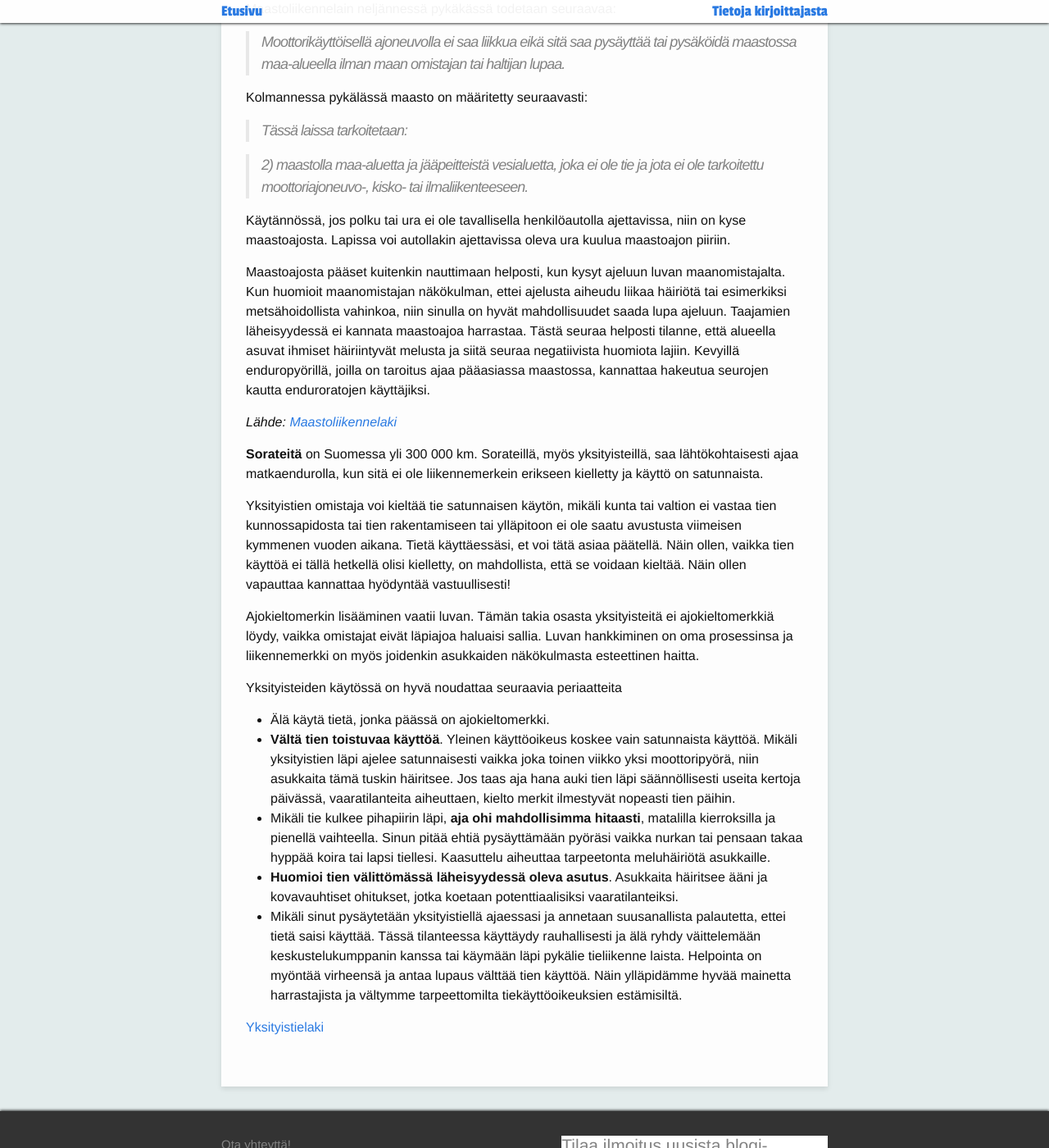
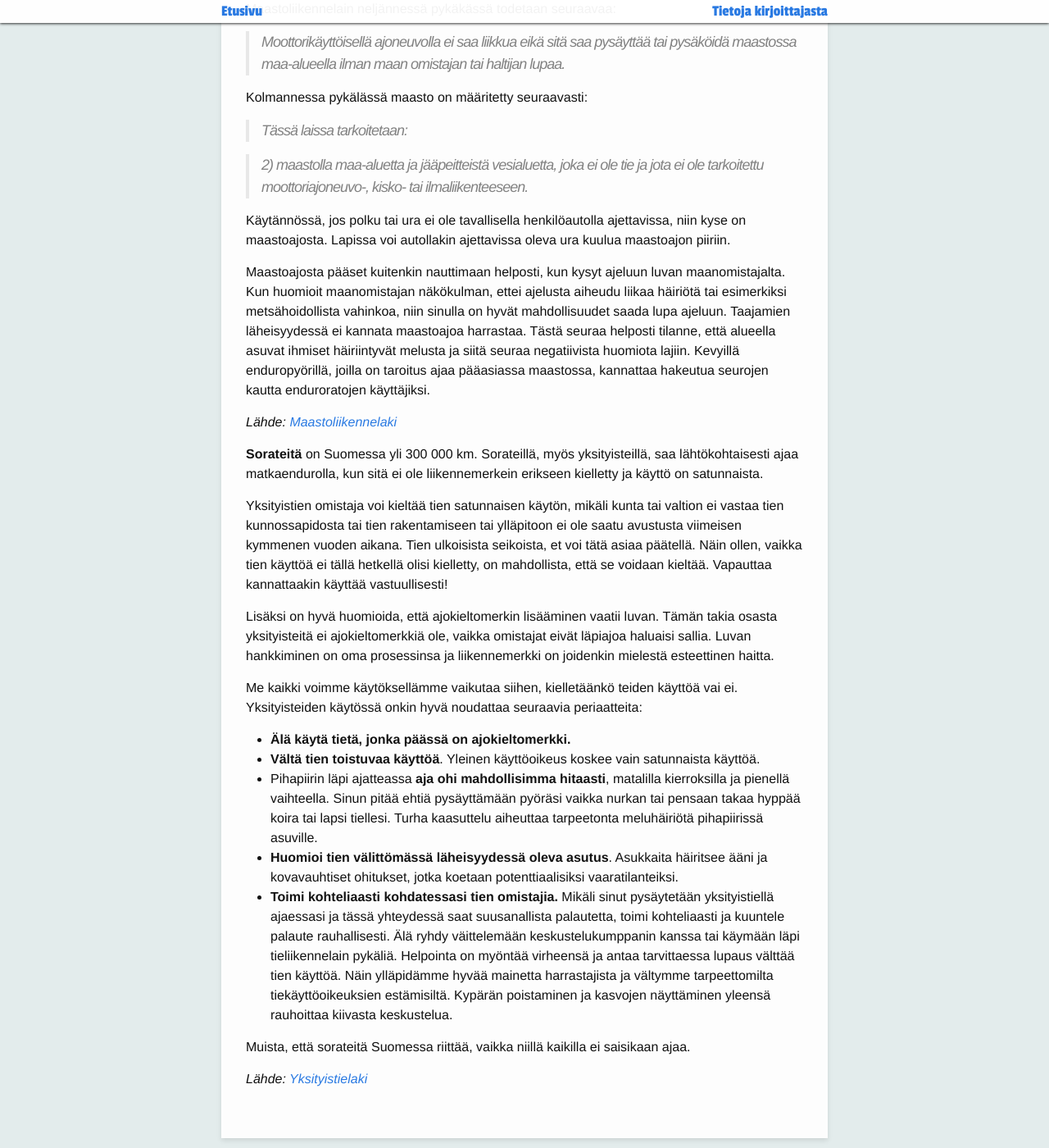
Before and after one commit to seikkailuendurolla/seikkailuendurolla.github.io, a Jekyll site: the page built from ohjeet.md, in a window 1280 px wide and 1400 px high, scrolled down 875 px. Shown: the whole window at 82% size. Built offline with Jekyll 4.4.1, drawn with Linux system fonts in a browser that asks for light colours; some web fonts are replaced; comment, search, counter and statistics services are not loaded.

Commit message:
Paremmin mutoiltu teksti

```diff
--- a/ohjeet.md
+++ b/ohjeet.md
@@ -27,7 +27,7 @@ Kolmannessa pykälässä maasto on määritetty seuraavasti:
 ja jota ei ole tarkoitettu moottoriajoneuvo-, kisko- tai ilmaliikenteeseen.
 
 Käytännössä, jos polku tai ura ei ole tavallisella henkilöautolla
-ajettavissa, niin on kyse maastoajosta. Lapissa voi autollakin
+ajettavissa, niin kyse on maastoajosta. Lapissa voi autollakin
 ajettavissa oleva ura kuulua maastoajon piiriin.
 
 Maastoajosta pääset kuitenkin nauttimaan helposti, kun kysyt ajeluun
@@ -49,42 +49,51 @@ Lähde:
 yksityisteillä, saa lähtökohtaisesti ajaa matkaendurolla, kun sitä ei
 ole liikennemerkein erikseen kielletty ja käyttö on satunnaista.
 
-Yksityistien omistaja voi kieltää tie satunnaisen käytön, mikäli kunta
+Yksityistien omistaja voi kieltää tien satunnaisen käytön, mikäli kunta
 tai valtion ei vastaa tien kunnossapidosta tai tien rakentamiseen tai
 ylläpitoon ei ole saatu avustusta viimeisen kymmenen vuoden aikana.
-Tietä käyttäessäsi, et voi tätä asiaa päätellä. Näin ollen, vaikka tien
+Tien ulkoisista seikoista, et voi tätä asiaa päätellä. Näin ollen,
+vaikka tien
 käyttöä ei tällä hetkellä olisi kielletty, on mahdollista, että se
-voidaan kieltää. Näin ollen vapauttaa kannattaa hyödyntää
+voidaan kieltää. Vapauttaa kannattaakin käyttää
 vastuullisesti!
 
-Ajokieltomerkin lisääminen vaatii luvan. Tämän takia osasta
-yksityisteitä ei ajokieltomerkkiä löydy, vaikka omistajat eivät läpiajoa
+Lisäksi on hyvä huomioida, että ajokieltomerkin lisääminen vaatii luvan.
+Tämän takia osasta
+yksityisteitä ei ajokieltomerkkiä ole, vaikka omistajat eivät läpiajoa
 haluaisi sallia. Luvan hankkiminen on oma prosessinsa ja liikennemerkki
-on myös joidenkin asukkaiden näkökulmasta esteettinen haitta.
+on joidenkin mielestä esteettinen haitta.
 
-Yksityisteiden käytössä on hyvä noudattaa seuraavia periaatteita
+Me kaikki voimme käytöksellämme vaikutaa siihen, kielletäänkö teiden
+käyttöä vai ei. Yksityisteiden käytössä onkin hyvä noudattaa
+seuraavia periaatteita:
 
-* Älä käytä tietä, jonka päässä on ajokieltomerkki.
+* <b>Älä käytä tietä, jonka päässä on ajokieltomerkki.</b>
 * <b>Vältä tien toistuvaa käyttöä</b>. Yleinen käyttöoikeus koskee vain
-satunnaista käyttöä. Mikäli yksityistien läpi ajelee satunnaisesti
-vaikka joka toinen viikko yksi moottoripyörä, niin asukkaita tämä tuskin
-häiritsee. Jos taas aja hana auki tien läpi säännöllisesti useita
-kertoja päivässä, vaaratilanteita aiheuttaen, kielto merkit ilmestyvät
-nopeasti tien päihin.
-* Mikäli tie kulkee pihapiirin läpi, <b>aja ohi mahdollisimma
+satunnaista käyttöä.
+* Pihapiirin läpi ajatteassa <b>aja ohi mahdollisimma
 hitaasti</b>, matalilla kierroksilla ja
 pienellä vaihteella. Sinun pitää ehtiä pysäyttämään pyöräsi vaikka
-nurkan tai pensaan takaa hyppää koira tai lapsi tiellesi. Kaasuttelu
-aiheuttaa tarpeetonta meluhäiriötä asukkaille.
+nurkan tai pensaan takaa hyppää koira tai lapsi tiellesi.
+Turha kaasuttelu aiheuttaa tarpeetonta meluhäiriötä pihapiirissä
+asuville.
 * <b>Huomioi tien välittömässä läheisyydessä oleva asutus</b>.
 Asukkaita häiritsee ääni ja kovavauhtiset ohitukset, jotka koetaan
 potenttiaalisiksi vaaratilanteiksi.
-* Mikäli sinut pysäytetään yksityistiellä ajaessasi ja annetaan
-suusanallista palautetta, ettei tietä saisi käyttää. Tässä tilanteessa
-käyttäydy rauhallisesti ja älä ryhdy väittelemään keskustelukumppanin
-kanssa tai käymään läpi pykälie tieliikenne laista. Helpointa on myöntää
-virheensä ja antaa lupaus välttää tien käyttöä. Näin ylläpidämme hyvää
-mainetta harrastajista ja vältymme tarpeettomilta tiekäyttöoikeuksien
-estämisiltä.
+* <b>Toimi kohteliaasti kohdatessasi tien omistajia.</b>
+Mikäli sinut pysäytetään yksityistiellä ajaessasi ja tässä
+yhteydessä saat suusanallista palautetta, toimi kohteliaasti ja
+kuuntele palaute rauhallisesti. Älä ryhdy väittelemään
+keskustelukumppanin kanssa tai käymään läpi tieliikennelain pykäliä.
+Helpointa on myöntää virheensä ja antaa tarvittaessa lupaus välttää tien
+käyttöä. Näin ylläpidämme hyvää mainetta harrastajista ja vältymme
+tarpeettomilta tiekäyttöoikeuksien estämisiltä. Kypärän poistaminen ja
+kasvojen näyttäminen yleensä rauhoittaa kiivasta keskustelua.
 
+Muista, että sorateitä Suomessa riittää, vaikka niillä kaikilla ei
+saisikaan ajaa.
+
+<i>
+Lähde:
 [Yksityistielaki](https://www.finlex.fi/fi/laki/alkup/2018/20180560)
+</i>
```
